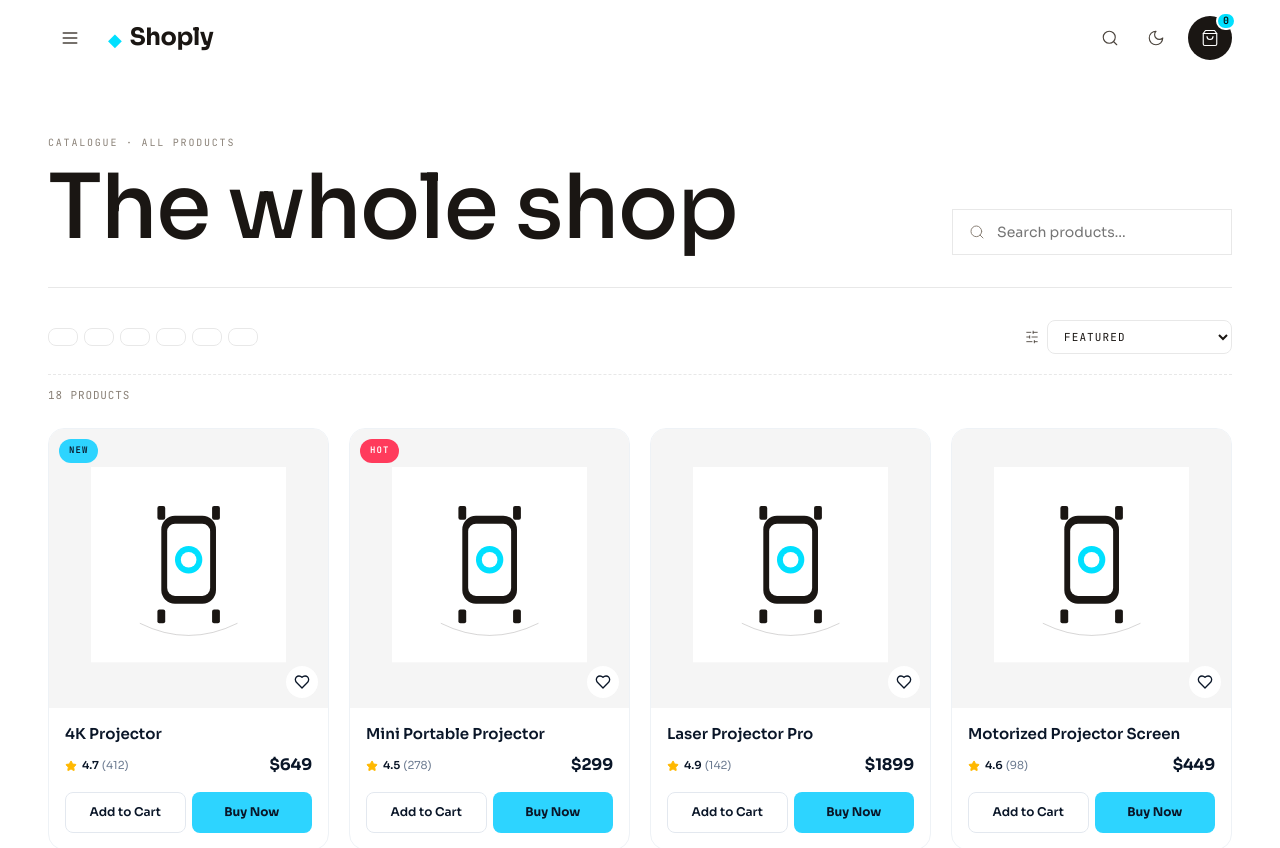
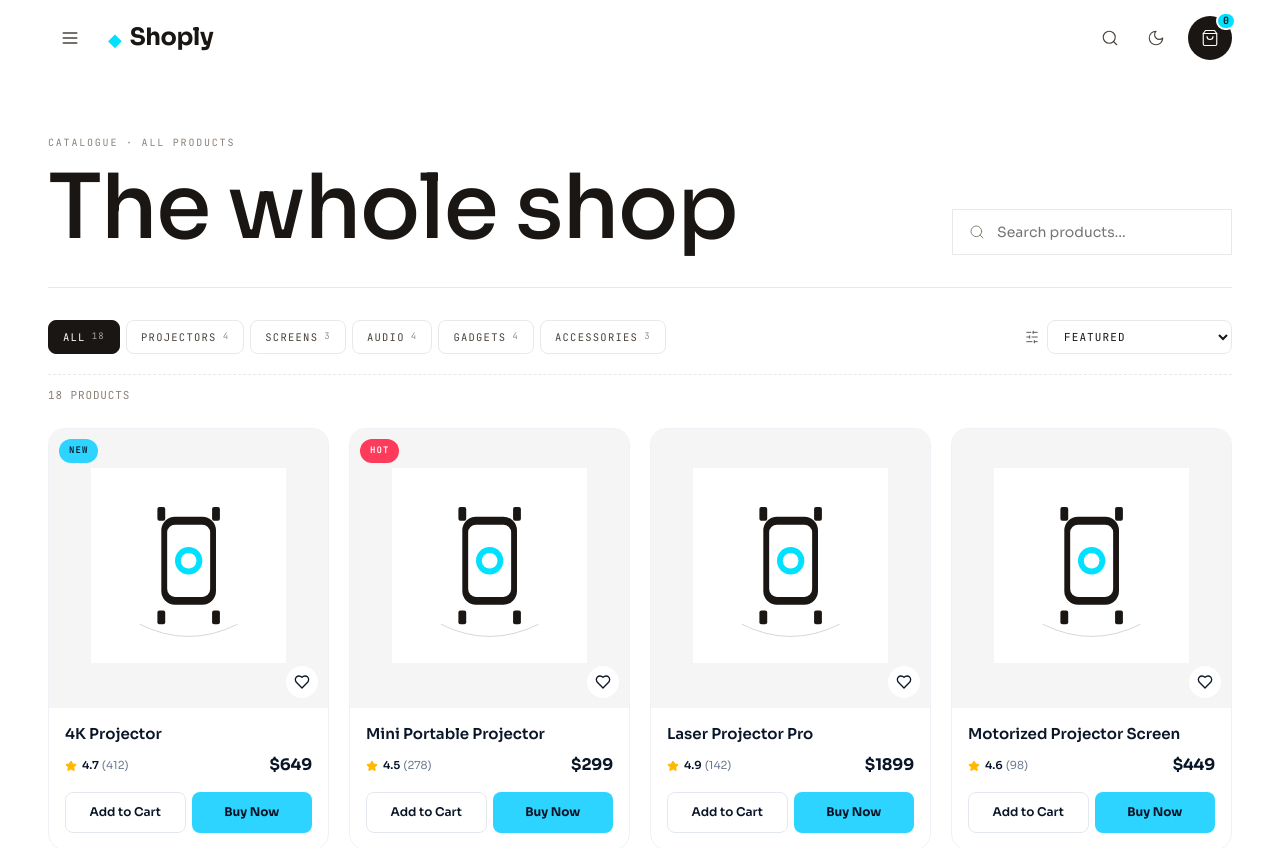
Before and after one commit to blowva/kendohub, a React (Vite) app: page /shop in a window 1280 px wide. Shown: the top 848 px of the page. Built offline with nearby package versions, Linux system fonts and the light colour scheme.

Commit message:
Update products.js

```diff
--- a/src/data/products.js
+++ b/src/data/products.js
@@ -501,17 +501,20 @@ export const products = [
     isNew: false,
   },
 ];
+
 // ============ DERIVED EXPORTS ============
 // These are used by Home.jsx and other pages
 
 export const hotProducts = products.filter(p => p.isHot);
 export const newProducts = products.filter(p => p.isNew);
 
+// Categories use id + name format (matching what Home.jsx expects)
+// Each category also includes a count of products in that category
 export const categories = [
-  { slug: 'all', label: 'All' },
-  { slug: 'projectors', label: 'Projectors' },
-  { slug: 'screens', label: 'Screens' },
-  { slug: 'audio', label: 'Audio' },
-  { slug: 'gadgets', label: 'Gadgets' },
-  { slug: 'accessories', label: 'Accessories' },
+  { id: 'all', name: 'All', count: products.length },
+  { id: 'projectors', name: 'Projectors', count: products.filter(p => p.category === 'projectors').length },
+  { id: 'screens', name: 'Screens', count: products.filter(p => p.category === 'screens').length },
+  { id: 'audio', name: 'Audio', count: products.filter(p => p.category === 'audio').length },
+  { id: 'gadgets', name: 'Gadgets', count: products.filter(p => p.category === 'gadgets').length },
+  { id: 'accessories', name: 'Accessories', count: products.filter(p => p.category === 'accessories').length },
 ];
```
